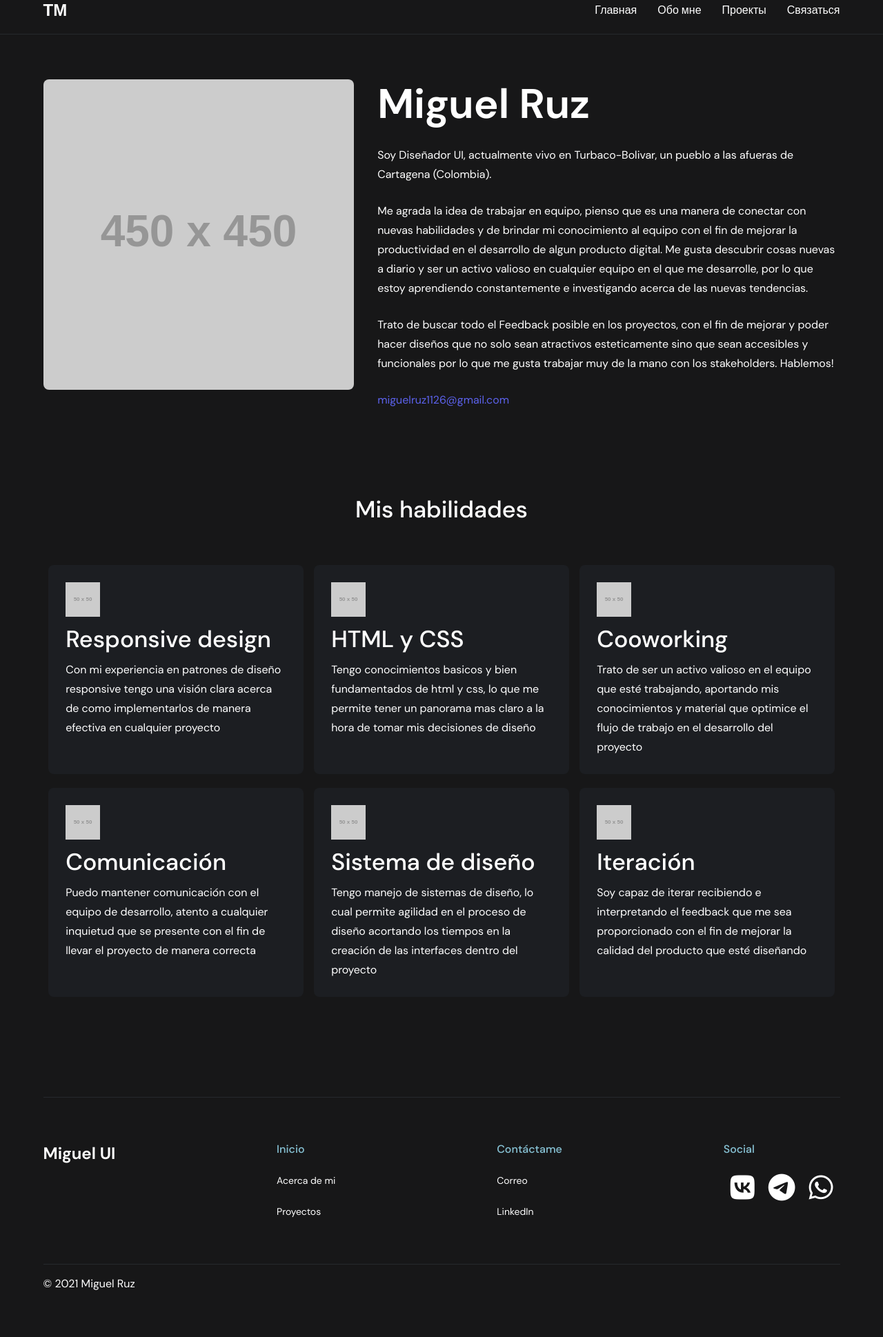
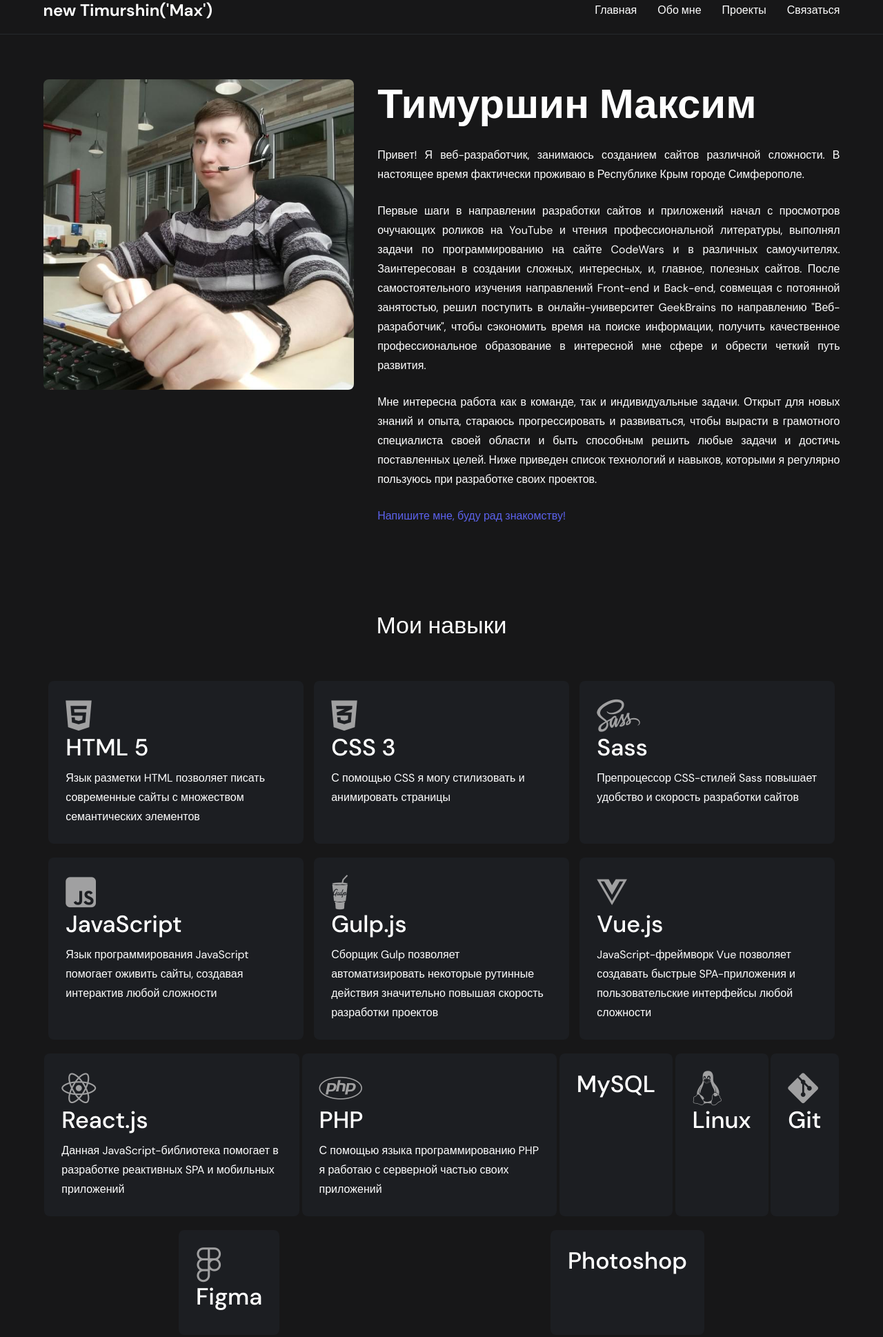
Before and after one commit to oJohnRock/web-portfolio, a website: page app/about.html in a window 1280 px wide. Shown: the part 20-1958 px from the top of the page at 69% size. Before the commit the page ends 1919 px from the top, so only its background shows below. Drawn offline with Linux system fonts and the light colour scheme; files that its build step writes are made by us from their sources; placeholder pictures from the web are drawn by us; a web font is replaced by a local one.

Commit message:
Добавление ссылок и контента

```diff
--- a/app/about.html
+++ b/app/about.html
@@ -1,13 +1,9 @@
 <!DOCTYPE html>
 <html lang="ru">
     <head>
-        <head>
         <meta charset="UTF-8" />
         <meta http-equiv="X-UA-Compatible" content="IE=edge" />
-            <meta
-                name="viewport"
-                content="width=device-width, initial-scale=1.0"
-            />
+        <meta name="viewport" content="width=device-width, initial-scale=1.0" />
         <link rel="stylesheet" href="css/style.min.css" />
         <script
             src="https://kit.fontawesome.com/8bf41903c3.js"
@@ -17,12 +13,13 @@
         <script src="js/script.min.js" defer></script>
         <title>Веб-Портфолио. Обо мне</title>
     </head>
-    </head>
     <body>
         <header class="header">
             <div class="container">
                 <div class="header__body">
-                    <a class="header__logo" href="index.html">ТМ</a>
+                    <a class="header__logo" href="index.html"
+                        >new Timurshin('Max')</a
+                    >
                     <span class="header__burger"></span>
                     <nav class="header__menu">
                         <ul class="header__list">
@@ -58,38 +55,47 @@
                     <div class="about__body">
                         <img
                             class="about__photo"
-                            src="http://fakeimg.pl/450x450/"
+                            src="img/photo.jpg"
                             alt="My Photo"
                         />
                         <div class="about__inner">
-                            <h1 class="about__title">Miguel Ruz</h1>
+                            <h1 class="about__title">Тимуршин Максим</h1>
                             <p class="about__text">
-                                Soy Diseñador UI, actualmente vivo en
-                                Turbaco-Bolivar, un pueblo a las afueras de
-                                Cartagena (Colombia).
+                                Привет! Я веб-разработчик, занимаюсь созданием
+                                сайтов различной сложности. В настоящее время
+                                фактически проживаю в Республике Крым городе
+                                Симферополе.
                             </p>
                             <p class="about__text">
-                                Me agrada la idea de trabajar en equipo, pienso
-                                que es una manera de conectar con nuevas
-                                habilidades y de brindar mi conocimiento al
-                                equipo con el fin de mejorar la productividad en
-                                el desarrollo de algun producto digital. Me
-                                gusta descubrir cosas nuevas a diario y ser un
-                                activo valioso en cualquier equipo en el que me
-                                desarrolle, por lo que estoy aprendiendo
-                                constantemente e investigando acerca de las
-                                nuevas tendencias.
+                                Первые шаги в направлении разработки сайтов и
+                                приложений начал с просмотров очучающих роликов
+                                на YouTube и чтения профессиональной литературы,
+                                выполнял задачи по программированию на сайте
+                                CodeWars и в различных самоучителях.
+                                Заинтересован в создании сложных, интересных, и,
+                                главное, полезных сайтов. После самостоятельного
+                                изучения направлений Front-end и Back-end,
+                                совмещая с потоянной занятостью, решил поступить
+                                в онлайн-университет GeekBrains по направлению
+                                "Веб-разработчик", чтобы сэкономить время на
+                                поиске информации, получить качественное
+                                профессиональное образование в интересной мне
+                                сфере и обрести четкий путь развития.
                             </p>
                             <p class="about__text">
-                                Trato de buscar todo el Feedback posible en los
-                                proyectos, con el fin de mejorar y poder hacer
-                                diseños que no solo sean atractivos
-                                esteticamente sino que sean accesibles y
-                                funcionales por lo que me gusta trabajar muy de
-                                la mano con los stakeholders. Hablemos!
+                                Мне интересна работа как в команде, так и
+                                индивидуальные задачи. Открыт для новых знаний и
+                                опыта, стараюсь прогрессировать и развиваться,
+                                чтобы вырасти в грамотного специалиста своей
+                                области и быть способным решить любые задачи и
+                                достичь поставленных целей. Ниже приведен список
+                                технологий и навыков, которыми я регулярно
+                                пользуюсь при разработке своих проектов.
                             </p>
-                            <a class="about__email-link" href="mailto:#"
-                                >miguelruz1126@gmail.com</a
+                            <a
+                                class="about__email-link"
+                                href="mailto:79789399169@yandex.ru"
+                                >Напишите мне, буду рад знакомству!</a
                             >
                         </div>
                     </div>
@@ -99,92 +105,122 @@
             <section class="skills">
                 <div class="container">
                     <div class="skills__body">
-                        <h2 class="skills__main-title">Mis habilidades</h2>
+                        <h2 class="skills__main-title">Мои навыки</h2>
                     </div>
                     <ul class="skills__list">
                         <li class="skills__item">
-                            <img
-                                class="skills__logo"
-                                src="http://fakeimg.pl/50x50/"
-                                alt="Skill Logo"
-                            />
-                            <h3 class="skills__title">Responsive design</h3>
+                            <span class="skills__logo"
+                                ><i class="fa-brands fa-html5"></i
+                            ></span>
+                            <h3 class="skills__title">HTML 5</h3>
                             <p class="skills__text">
-                                Con mi experiencia en patrones de diseño
-                                responsive tengo una visión clara acerca de como
-                                implementarlos de manera efectiva en cualquier
-                                proyecto
+                                Язык разметки HTML позволяет писать современные
+                                сайты с множеством семантических элементов
                             </p>
                         </li>
                         <li class="skills__item">
-                            <img
-                                class="skills__logo"
-                                src="http://fakeimg.pl/50x50/"
-                                alt="Skill Logo"
-                            />
-                            <h3 class="skills__title">HTML y CSS</h3>
+                            <span class="skills__logo"
+                                ><i class="fa-brands fa-css3-alt"></i
+                            ></span>
+                            <h3 class="skills__title">CSS 3</h3>
                             <p class="skills__text">
-                                Tengo conocimientos basicos y bien fundamentados
-                                de html y css, lo que me permite tener un
-                                panorama mas claro a la hora de tomar mis
-                                decisiones de diseño
+                                С помощью CSS я могу стилизовать и анимировать
+                                страницы
                             </p>
                         </li>
                         <li class="skills__item">
-                            <img
-                                class="skills__logo"
-                                src="http://fakeimg.pl/50x50/"
-                                alt="Skill Logo"
-                            />
-                            <h3 class="skills__title">Cooworking</h3>
+                            <span class="skills__logo"
+                                ><i class="fa-brands fa-sass"></i
+                            ></span>
+                            <h3 class="skills__title">Sass</h3>
                             <p class="skills__text">
-                                Trato de ser un activo valioso en el equipo que
-                                esté trabajando, aportando mis conocimientos y
-                                material que optimice el flujo de trabajo en el
-                                desarrollo del proyecto
+                                Препроцессор CSS-стилей Sass повышает удобство и
+                                скорость разработки сайтов
                             </p>
                         </li>
                         <li class="skills__item">
-                            <img
-                                class="skills__logo"
-                                src="http://fakeimg.pl/50x50/"
-                                alt="Skill Logo"
-                            />
-                            <h3 class="skills__title">Comunicación</h3>
+                            <span class="skills__logo"
+                                ><i class="fa-brands fa-js-square"></i
+                            ></span>
+                            <h3 class="skills__title">JavaScript</h3>
                             <p class="skills__text">
-                                Puedo mantener comunicación con el equipo de
-                                desarrollo, atento a cualquier inquietud que se
-                                presente con el fin de llevar el proyecto de
-                                manera correcta
+                                Язык программирования JavaScript помогает
+                                оживить сайты, создавая интерактив любой
+                                сложности
                             </p>
                         </li>
                         <li class="skills__item">
-                            <img
-                                class="skills__logo"
-                                src="http://fakeimg.pl/50x50/"
-                                alt="Skill Logo"
-                            />
-                            <h3 class="skills__title">Sistema de diseño</h3>
+                            <span class="skills__logo"
+                                ><i class="fa-brands fa-gulp"></i
+                            ></span>
+                            <h3 class="skills__title">Gulp.js</h3>
                             <p class="skills__text">
-                                Tengo manejo de sistemas de diseño, lo cual
-                                permite agilidad en el proceso de diseño
-                                acortando los tiempos en la creación de las
-                                interfaces dentro del proyecto
+                                Сборщик Gulp позволяет автоматизировать
+                                некоторые рутинные действия значительно повышая
+                                скорость разработки проектов
                             </p>
                         </li>
                         <li class="skills__item">
-                            <img
-                                class="skills__logo"
-                                src="http://fakeimg.pl/50x50/"
-                                alt="Skill Logo"
-                            />
-                            <h3 class="skills__title">Iteración</h3>
+                            <span class="skills__logo"
+                                ><i class="fa-brands fa-vuejs"></i
+                            ></span>
+                            <h3 class="skills__title">Vue.js</h3>
                             <p class="skills__text">
-                                Soy capaz de iterar recibiendo e interpretando
-                                el feedback que me sea proporcionado con el fin
-                                de mejorar la calidad del producto que esté
-                                diseñando
+                                JavaScript-фреймворк Vue позволяет создавать
+                                быстрые SPA-приложения и пользовательские
+                                интерфейсы любой сложности
                             </p>
+                        </li>
+                        <li class="skills__item">
+                            <span class="skills__logo"
+                                ><i class="fa-brands fa-react"></i
+                            ></span>
+                            <h3 class="skills__title">React.js</h3>
+                            <p class="skills__text">
+                                Данная JavaScript-библиотека помогает в
+                                разработке реактивных SPA и мобильных приложений
+                            </p>
+                        </li>
+                        <li class="skills__item">
+                            <span class="skills__logo"
+                                ><i class="fa-brands fa-php"></i
+                            ></span>
+                            <h3 class="skills__title">PHP</h3>
+                            <p class="skills__text">
+                                С помощью языка программированию PHP я работаю с
+                                серверной частью своих приложений
+                            </p>
+                        </li>
+                        <li class="skills__item">
+                            <span class="skills__logo"></span>
+                            <h3 class="skills__title">MySQL</h3>
+                            <p class="skills__text"></p>
+                        </li>
+                        <li class="skills__item">
+                            <span class="skills__logo"
+                                ><i class="fa-brands fa-linux"></i
+                            ></span>
+                            <h3 class="skills__title">Linux</h3>
+                            <p class="skills__text"></p>
+                        </li>
+                        <li class="skills__item">
+                            <span class="skills__logo"
+                                ><i class="fa-brands fa-git-alt"></i
+                            ></span>
+                            <h3 class="skills__title">Git</h3>
+                            <p class="skills__text"></p>
+                        </li>
+                        <li class="skills__item">
+                            <span class="skills__logo"
+                                ><i class="fa-brands fa-figma"></i
+                            ></span>
+                            <h3 class="skills__title">Figma</h3>
+                            <p class="skills__text"></p>
+                        </li>
+                        <li class="skills__item">
+                            <span class="skills__logo"></span>
+                            <h3 class="skills__title">Photoshop</h3>
+                            <p class="skills__text"></p>
                         </li>
                     </ul>
                 </div>
@@ -194,53 +230,79 @@
         <footer class="footer">
             <div class="container">
                 <div class="footer__body">
-                    <h2 class="footer__logo">Miguel UI</h2>
+                    <h2 class="footer__logo">new Timurshin('Max')</h2>
                     <div class="footer__inner">
-                        <h3 class="footer__subtitle">Inicio</h3>
+                        <h3 class="footer__subtitle">Меню</h3>
                         <ul class="footer__list">
                             <li class="footer__item">
-                                <a class="footer__link" href="#"
-                                    >Acerca de mi</a
+                                <a class="footer__link" href="about.html"
+                                    >Обо мне</a
                                 >
                             </li>
                             <li class="footer__item">
-                                <a class="footer__link" href="#">Proyectos</a>
+                                <a class="footer__link" href="projects.html"
+                                    >Проекты</a
+                                >
                             </li>
                         </ul>
                     </div>
                     <div class="footer__inner">
-                        <h3 class="footer__subtitle">Contáctame</h3>
+                        <h3 class="footer__subtitle">Связаться</h3>
                         <ul class="footer__list">
                             <li class="footer__item">
-                                <a class="footer__link" href="#">Correo</a>
+                                <a
+                                    class="footer__link"
+                                    href="mailto:79789399169@yandex.ru"
+                                    target="_blank"
+                                    >Почта</a
+                                >
                             </li>
                             <li class="footer__item">
-                                <a class="footer__link" href="#">LinkedIn</a>
+                                <a
+                                    class="footer__link"
+                                    href="tel:+79789399169"
+                                    target="_blank"
+                                    >Телефон</a
+                                >
                             </li>
                         </ul>
                     </div>
                     <div class="footer__inner">
-                        <h3 class="footer__subtitle">Social</h3>
+                        <h3 class="footer__subtitle">Соц.сети</h3>
                         <ul class="footer__social-list">
                             <li class="footer__item">
-                                <a class="footer__social-link" href="#">
+                                <a
+                                    class="footer__social-link"
+                                    href="https://vk.com/ojohnrock"
+                                    target="_blank"
+                                >
                                     <i class="fa-brands fa-vk"></i>
                                 </a>
                             </li>
                             <li class="footer__item">
-                                <a class="footer__social-link" href="#">
+                                <a
+                                    class="footer__social-link"
+                                    href="https://t.me/oJohnRock"
+                                    target="_blank"
+                                >
                                     <i class="fa-brands fa-telegram"></i>
                                 </a>
                             </li>
                             <li class="footer__item">
-                                <a class="footer__social-link" href="#">
+                                <a
+                                    class="footer__social-link"
+                                    href="https://wa.me/79789399169"
+                                    target="_blank"
+                                >
                                     <i class="fa-brands fa-whatsapp"></i>
                                 </a>
                             </li>
                         </ul>
                     </div>
                 </div>
-                <div class="footer__copyrights">&#169; 2021 Miguel Ruz</div>
+                <div class="footer__copyrights">
+                    &#169; <span class="footer__year"></span> ТМ
+                </div>
             </div>
         </footer>
     </body>
--- a/src/js/script.js
+++ b/src/js/script.js
@@ -8,6 +8,10 @@
     menu.classList.toggle("header__menu--active");
 });
 
+const year = document.querySelector(".footer__year");
+
+year.innerHTML = new Date().getFullYear();
+
 const submitButton = document.getElementById("submit_form");
 const form = document.getElementById("email_form");
 
--- a/src/scss/style.scss
+++ b/src/scss/style.scss
@@ -58,7 +58,7 @@
         margin-right: 25px;
     }
 
-    &-link {
+    &-1 {
         background-color: $btnColor;
 
         &:hover {
@@ -66,7 +66,7 @@
         }
     }
 
-    &-download {
+    &-2 {
         border: 1px solid $textColor;
 
         &:hover {
@@ -394,10 +394,6 @@
         line-height: 71px;
         text-align: center;
         margin-bottom: 15px;
-
-        span {
-            color: $hoverColor;
-        }
     }
 
     &__subtitle {
@@ -405,6 +401,10 @@
         font-size: 20px;
         line-height: 24px;
         margin-bottom: 30px;
+
+        span {
+            color: $hoverColor;
+        }
     }
 }
 @media screen and (max-width: 768px) {
@@ -458,6 +458,8 @@
         font-size: 16px;
         line-height: 28px;
         margin-bottom: 20px;
+        text-align: justify;
+        word-wrap: break-word;
     }
 
     &__btn {
@@ -621,6 +623,8 @@
         font-weight: 400;
         font-size: 16px;
         line-height: 28px;
+        text-align: justify;
+        word-wrap: break-word;
         margin-bottom: 25px;
     }
 
@@ -696,9 +700,8 @@
     }
 
     &__logo {
-        max-width: 50px;
-        max-height: 50px;
-        margin-bottom: 10px;
+        font-size: 50px;
+        color: $iconsColor;
     }
 
     &__title {
```
Also changed, not shown: app/index.html (+34 -28 lines), app/css/style.min.css, app/img/projects/web-portfolio/cover.jpg (added), app/js/script.min.js, src/img/projects/web-portfolio/cover.jpg (added), 1 other file. Lines whose indentation alone changed are shown as unchanged.
